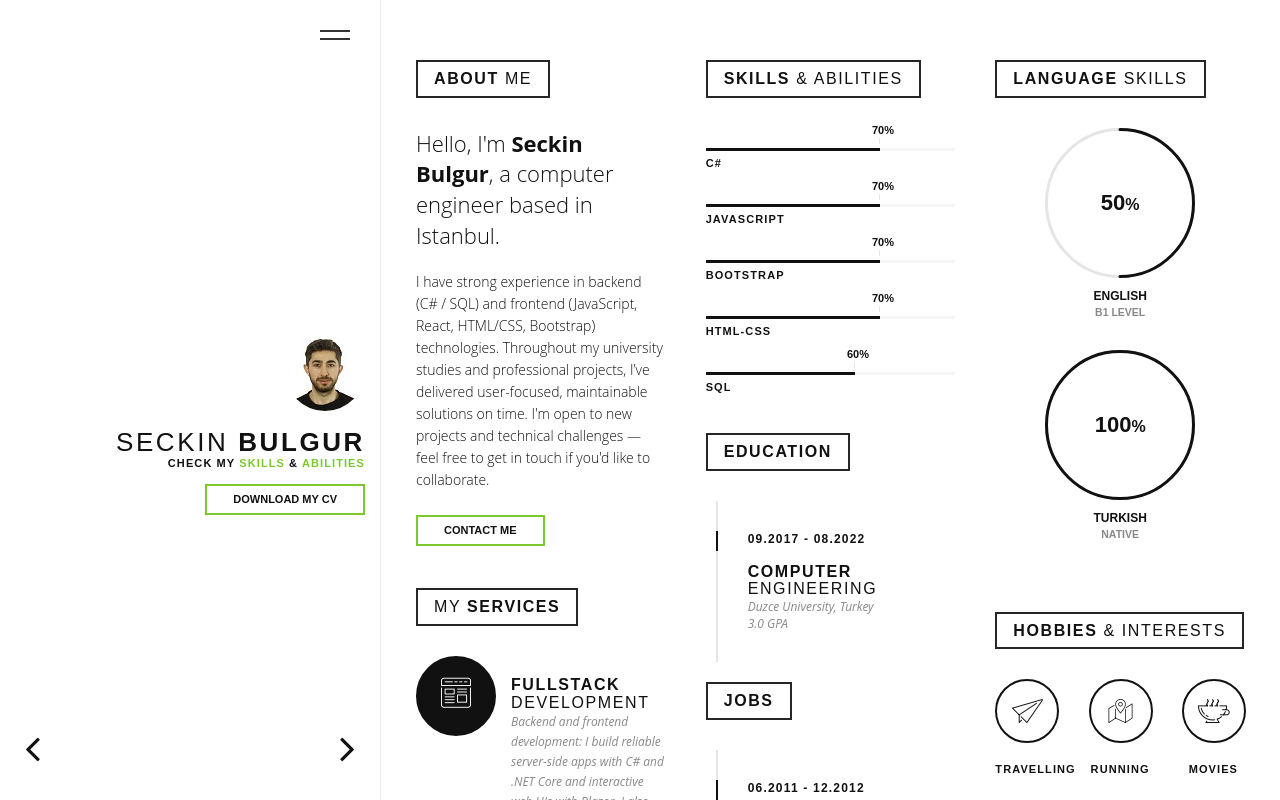
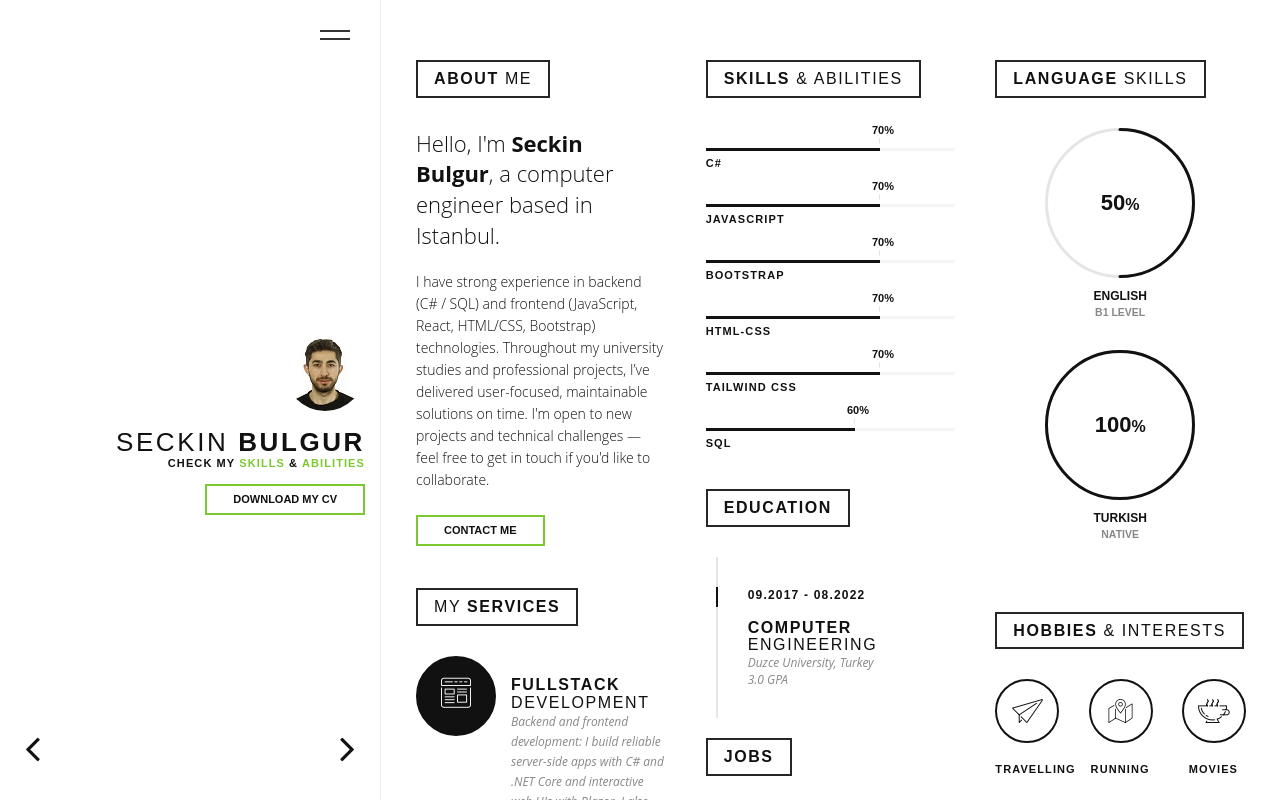
Before and after one commit to secoblgr/Portfolio, a plain HTML site: page index.html in a window 1280 px wide. Both pictures are taken after a click on the link 750 px from the left and 390 px from the top of the page. Drawn offline with Linux system fonts and the light colour scheme; no server answers.

Commit message:
update skills

```diff
--- a/index.html
+++ b/index.html
@@ -164,6 +164,14 @@
 											  </div>
 											</div>
 											<h6 class="skill-title">Html-CSS</h6>
+										</div>
+										<div class="skill-bar">
+					    					<div class="progress">
+											  <div class="progress-bar progress-bar-black" role="progressbar" aria-valuenow="70" aria-valuemin="0" aria-valuemax="100" style="width: 70%;">
+											    <span class="percent">70%</span>
+											  </div>
+											</div>
+											<h6 class="skill-title">Tailwind CSS</h6>
 										</div>
 										<!-- Skill Bar -->
 				    					<div class="skill-bar">
```
